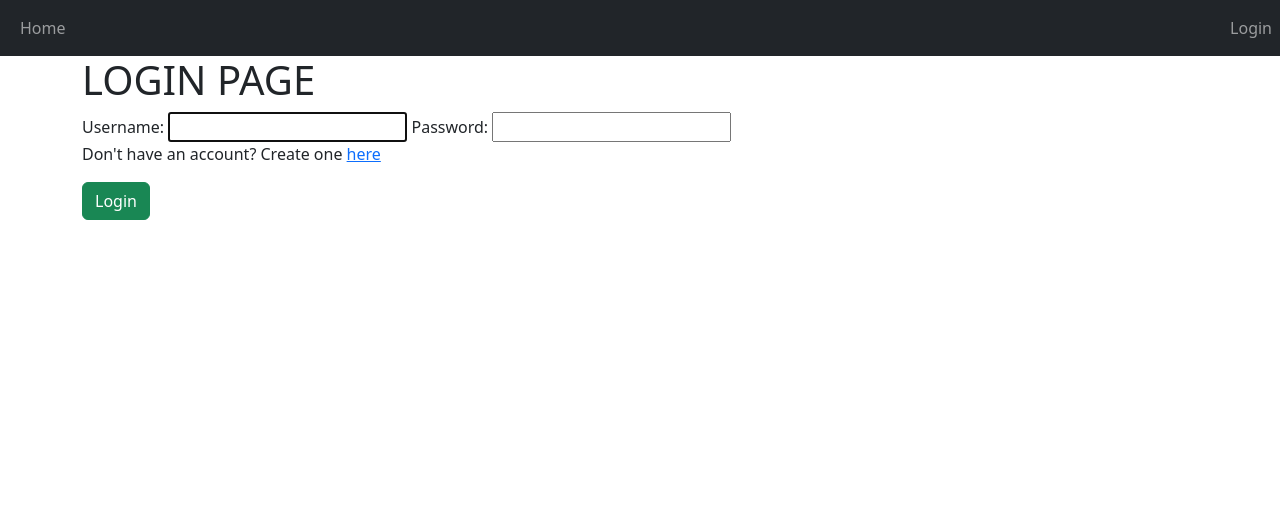
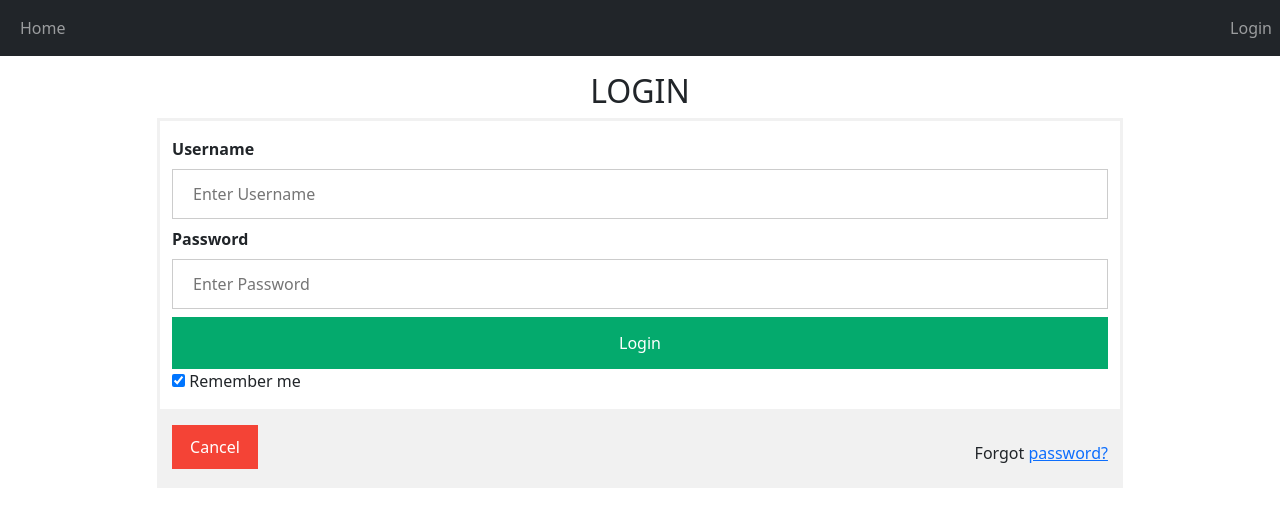
Before and after one commit to CS3450-Group9/Dans-AutoBarn, a Django app: page /login/ in a window 1280 px wide. Shown: the top 527 px of the page. Run offline with Django 4.2, Linux system fonts and the light colour scheme.

Commit message:
updated UserAuth with front end from @caden-maxwell

```diff
--- a/web/DansAutoBarn/settings.py
+++ b/web/DansAutoBarn/settings.py
@@ -125,5 +125,6 @@ STATIC_URL = 'static/'
 
 DEFAULT_AUTO_FIELD = 'django.db.models.BigAutoField'
 
+# Redirect urls
 LOGIN_REDIRECT_URL =   '/home'
 LOGOUT_REDIRECT_URL =   '/login'
--- a/web/DansAutoBarn/urls.py
+++ b/web/DansAutoBarn/urls.py
@@ -18,7 +18,6 @@ from django.urls import include, path
 
 urlpatterns = [
     path('admin/', admin.site.urls),
-    path('', include('login.urls')),
     path('', include('UserAuth.urls')),
     path('', include('django.contrib.auth.urls')),
 ]
--- /dev/null
+++ b/web/UserAuth/static/UserAuth/style.css
@@ -0,0 +1,49 @@
+body {font-family: Arial, Helvetica, sans-serif;}
+
+h2 {
+  text-align: center;
+}
+
+form {
+  border: 3px solid #f1f1f1;
+  max-width: fit-content;
+  margin: 0 auto;
+}
+
+input[type=text], input[type=password] {
+  width: 100%;
+  padding: 12px 20px;
+  margin: 8px 0;
+  display: inline-block;
+  border: 1px solid #ccc;
+  box-sizing: border-box;
+}
+
+button {
+  background-color: #04AA6D;
+  color: white;
+  padding: 14px 20px;
+  margin: 8px 0;
+  border: none;
+  cursor: pointer;
+  width: 100%;
+}
+
+button:hover {
+  opacity: 0.8;
+}
+
+.cancelbtn {
+  width: auto;
+  padding: 10px 18px;
+  background-color: #f44336;
+}
+
+.container {
+  padding: 16px;
+}
+
+span.password {
+  float: right;
+  padding-top: 16px;
+}
--- a/web/UserAuth/templates/UserAuth/base.html
+++ b/web/UserAuth/templates/UserAuth/base.html
@@ -5,11 +5,13 @@
     <meta charset="UTF-8">
     <meta http-equiv="X-UA-Compatible" content="IE=edge">
     <meta name="viewport" content="width=device-width, initial-scale=1.0">
+    <link rel="stylesheet" type="text/css" href="{% static 'UserAuth/style.css' %}">
     <!-- install bootstrap -->
     <link href="https://cdn.jsdelivr.net/npm/bootstrap@5.3.0-alpha1/dist/css/bootstrap.min.css" rel="stylesheet" integrity="sha384-GLhlTQ8iRABdZLl6O3oVMWSktQOp6b7In1Zl3/Jr59b6EGGoI1aFkw7cmDA6j6gD" crossorigin="anonymous">
-    <title>{% block title %}My Site{% endblock %}</title>
+    <title>{% block title %}Dan's Auto Barn{% endblock %}</title>
 </head>
 <body>
+    {% block body %}
     <nav class="navbar navbar-expand-lg navbar-dark bg-dark">
         <div class="container-fluid">
             <ul class="navbar-nav">
@@ -52,11 +54,32 @@
             </ul>
         </div>
     </nav>
+
+    <!-- Vue script -->
+    <script type="importmap">
+        {
+            "imports": {
+            "vue": "https://unpkg.com/vue@3/dist/vue.esm-browser.js"
+            }
+        }
+    </script>
+
+    <!-- actual importing of content -->
     <div class="container">
         {% block content %}
         {% endblock %}
     </div>
+
+    <!-- Vue script -->
+    <script type="module">
+        import { createApp } from 'vue';
+        import component from "{% static 'login/component.js' %}";
+
+        createApp(component).mount('#app');
+    </script>
+
     <!-- Bootstrap script -->
     <script src="https://cdn.jsdelivr.net/npm/bootstrap@5.3.0-alpha1/dist/js/bootstrap.bundle.min.js" integrity="sha384-w76AqPfDkMBDXo30jS1Sgez6pr3x5MlQ1ZAGC+nuZB+EYdgRZgiwxhTBTkF7CXvN" crossorigin="anonymous"></script>
+    {% endblock %} <!-- end body block -->
 </body>
 </html>
--- a/web/UserAuth/templates/registration/login.html
+++ b/web/UserAuth/templates/registration/login.html
@@ -1,11 +1,30 @@
 {% extends 'UserAuth/base.html' %}
 {% block title %}Login{% endblock %}
 {% block content %}
-    <h1>LOGIN PAGE</h1>
+    <h2>LOGIN</h2>
     <form method="post">
-        <!-- TODO: edit layout of page & error message -->
+
+        <div class="container">
+            <label for="username"><b>Username</b></label>
+            <input type="text" placeholder="Enter Username" name="username" required>
+
+            <label for="password"><b>Password</b></label>
+            <input type="password" placeholder="Enter Password" name="password" required>
+
+            <button type="submit">Login</button>
+            <label>
+            <input type="checkbox" checked="checked" name="remember"> Remember me
+            </label>
+        </div>
+
+        <div class="container" style="background-color:#f1f1f1">
+            <button type="button" class="cancelbtn">Cancel</button>
+            <span class="password">Forgot <a href="#">password?</a></span>
+        </div>
+
+        <!-- TODO: edit layout of page & error message
         {% csrf_token %}{{form}}
         <p>Don't have an account? Create one <a href="/signup">here</a></p>
-        <button type="submit" class="btn btn-success">Login</button>
+        <button type="submit" class="btn btn-success">Login</button>-->
     </form>
 {% endblock %}
```
Also changed, not shown: web/UserAuth/static/UserAuth/component.js (added, +8 -0 lines), web/UserAuth/templates/UserAuth/home.html (line endings or trailing spaces).
